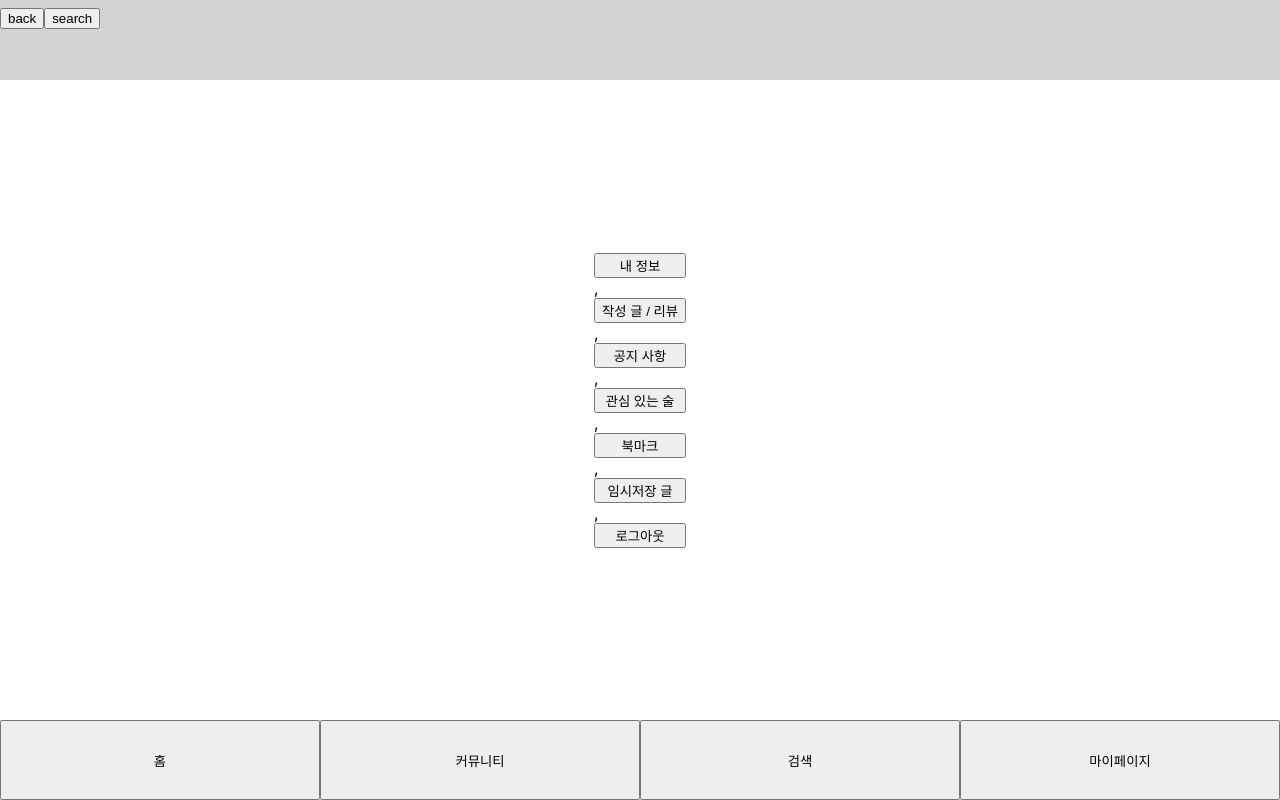
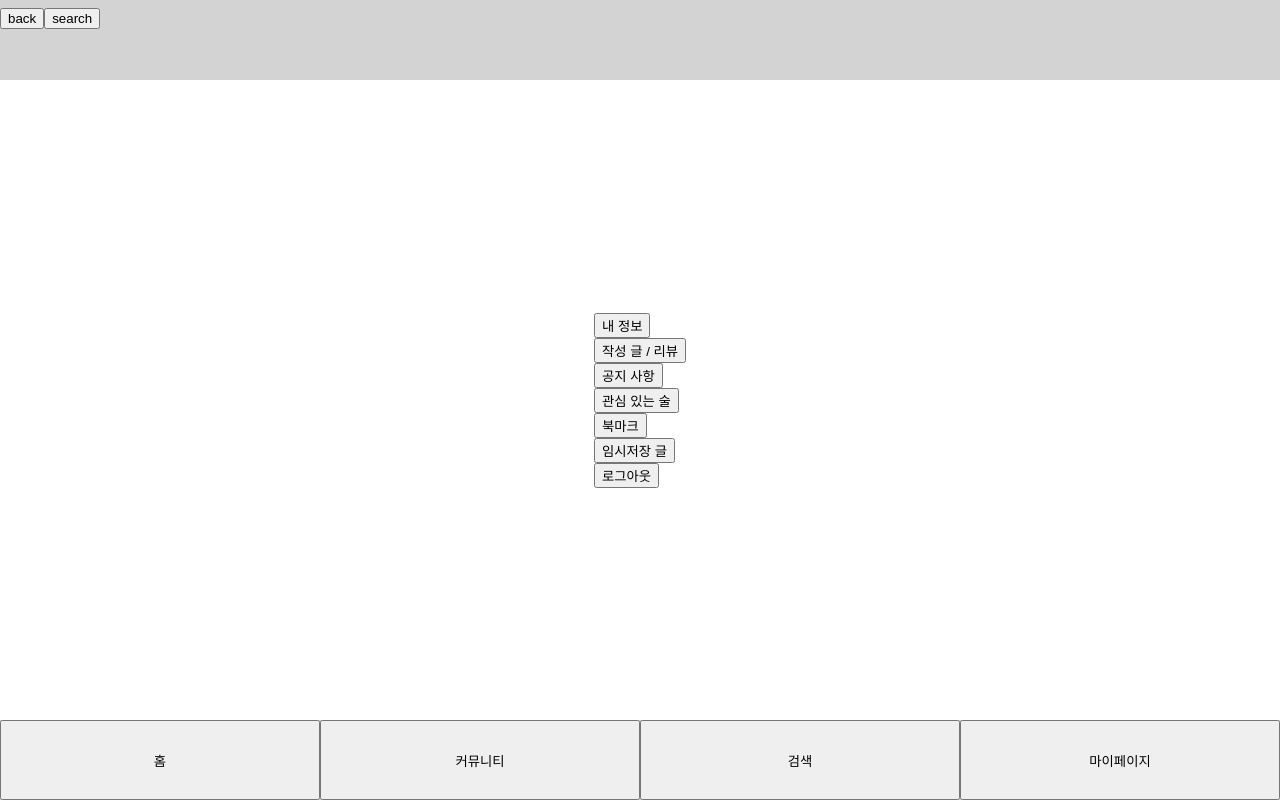
Before and after one commit to Drunken-Developers/Alcohol-react-js, a React (Create React App) app: page /mypage in a window 1280 px wide. Built offline with nearby package versions, Linux system fonts and the light colour scheme.

Commit message:
feact: carousel navigate, fix: MyPage NavLink

```diff
--- a/src/App.js
+++ b/src/App.js
@@ -8,6 +8,7 @@ import Article from './pages/Community/Article';
 import Write from './pages/Community/Write';
 import Search from './pages/Search/Search';
 import MyPage from './pages/Mypage/MyPage';
+import MyPageContent from './pages/Mypage/MyPageContent';
 const App = () => {
   return (
     <Routes>
@@ -19,6 +20,7 @@ const App = () => {
         <Route path='/write' element={<Write />} />
         <Route path='/search' element={<Search />} />
         <Route path='/mypage' element={<MyPage />} />
+          <Route path=':id' element={<MyPageContent />} />
       </Route>
       <Route path="*" element={<NotFound />} />
     </Routes>
--- a/src/index.js
+++ b/src/index.js
@@ -9,5 +9,4 @@ root.render(
   <BrowserRouter>
     <App />
   </BrowserRouter>,
-  document.getElementById('root')
 );
--- a/src/pages/Main/Recommend.js
+++ b/src/pages/Main/Recommend.js
@@ -1,13 +1,14 @@
 import React, {useState, useEffect, useRef} from 'react';
-import { ReactDOM } from 'react';
+// import { ReactDOM } from 'react';
+import { useNavigate } from 'react-router-dom';
 import whiskey from '../../assets/images/whiskey.jpeg';
 import champagne from '../../assets/images/champagne.jpeg';
 import wine from '../../assets/images/wine.jpeg';
 import '../../assets/css/Recommend.css';
-import Modal from '../Community/Popup/Modal';
+// import Modal from '../Community/Popup/Modal';
 function Recommend() {
     const images = useRef([
-        {href: 'https://www.naver.com', src: whiskey},
+        {src: whiskey},
         {src: champagne},
         {src: wine}]);
     const [current, setCurrent] = useState(0);
@@ -21,6 +22,11 @@ function Recommend() {
             nextIndex = 0;
         }
         setCurrent(nextIndex);
+    };
+    // 게시글로 이동하는 함수
+    const navigate = useNavigate();
+    const onClickImg = () => {
+        navigate(`/community/${current+1}`);
     };
 
     useEffect(() => {
@@ -37,12 +43,13 @@ function Recommend() {
                             <div
                                 key={i}
                                 className='recommend-alcohol'
-                                style={{backgroundImage:`url(${img.src})`}}>
+                                style={{backgroundImage:`url(${img.src})`}}
+                                onClick={onClickImg}>
                             </div>
                         ))}
                     </div>
                 </div>
-                <div className='btn' onClick={() => { moveSlide(1); }}>&gt;
+                <div className='btn' onClick={() => { moveSlide(1); }}>&gt;</div>
             </div>
             <div className='position'>
                 {images.current.map((x, i) => (
@@ -53,7 +60,6 @@ function Recommend() {
                 ))}
             </div>
         </div>
-        </div>
     );
 }
 
--- a/src/pages/Mypage/MyPage.js
+++ b/src/pages/Mypage/MyPage.js
@@ -1,15 +1,36 @@
+import React from 'react';
+import { NavLink } from 'react-router-dom';
+
 const MyPage = () => {
     return (
         <div style={{display: 'grid'}}>
-            <button onClick={"a"}>내 정보</button>,
-            <button onClick={"a"}>작성 글 / 리뷰</button>,
-            <button onClick={"a"}>공지 사항</button>,
-            <button onClick={"a"}>관심 있는 술</button>,
-            <button onClick={"a"}>북마크</button>,
-            <button onClick={"a"}>임시저장 글</button>,
-            <button onClick={"a"}>로그아웃</button>
+            <MyPageItem id={1} content='내 정보' />
+            <MyPageItem id={2} content='작성 글 / 리뷰' />
+            <MyPageItem id={3} content='공지 사항' />
+            <MyPageItem id={4} content='관심 있는 술' />
+            <MyPageItem id={5} content='북마크' />
+            <MyPageItem id={6} content='임시저장 글' />
+            <MyPageItem id={7} content='로그아웃' />
+            {/*
+            <button>내 정보</button>
+            <button>작성 글 / 리뷰</button>
+            <button>공지 사항</button>
+            <button>관심 있는 술</button>
+            <button>북마크</button>
+            <button>임시저장 글</button>
+            <button>로그아웃</button> */}
         </div>
     );
-}
+};
+const MyPageItem = ({ id, content }) => {
+    return (
+        <div>
+            <NavLink to={`/mypage/${id}`}>
+                <button>{content}</button>
+            </NavLink>
+        </div>
+    );
+};
+
 
 export default MyPage;
--- /dev/null
+++ b/src/pages/Mypage/MyPageContent.js
@@ -0,0 +1,13 @@
+import { useParams } from "react-router-dom";
+
+const MyPageContent = () => {
+    const { id, content } = useParams();
+    return (
+        <div>
+            <h2>{ content }</h2>
+            <p>내용을 입력하세요. {id}</p>
+        </div>
+    );
+};
+
+export default MyPageContent;
--- a/src/pages/NotFound.js
+++ b/src/pages/NotFound.js
@@ -1,7 +1,8 @@
-import { Navigate } from "react-router-dom";
+import { useNavigate } from "react-router-dom";
 const NotFound = () => {
-    const goBack = () => {
-        Navigate('/');
+    const navigate = useNavigate();
+    const goRoot = () => {
+        navigate('/');
     };
     return (
         <div
@@ -16,7 +17,7 @@ const NotFound = () => {
         }}
         >
             404 Page is not exist
-            <button onClick={goBack}>back</button>
+            <button onClick={goRoot}>back</button>
         </div>
     );
 };
```
Lines whose indentation alone changed are shown as unchanged.
